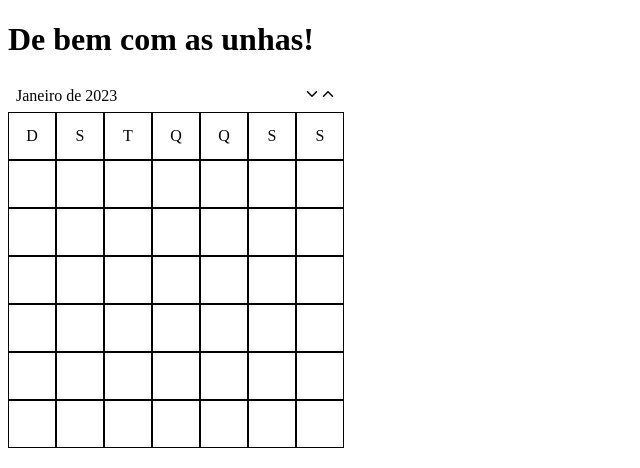
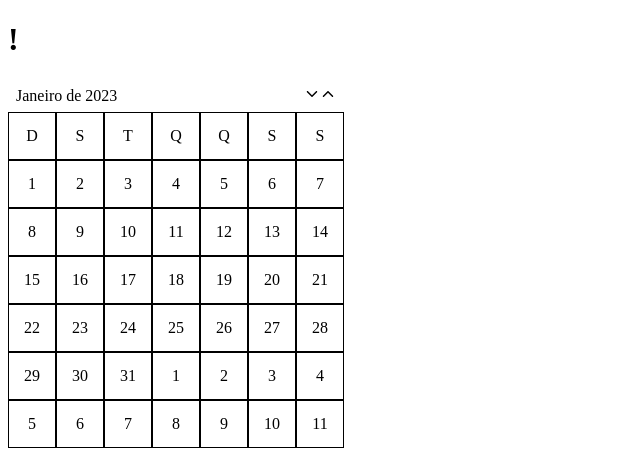
Before and after one commit to fabioVitorTavares/Hapuque-nails-schedule, a React (Vite) app: page / in a window 1280 px wide. Shown: the top 468 px of the page, without its empty margins (0-640 px from the left). Built offline with nearby package versions, Linux system fonts and the light colour scheme.

Commit message:
commit 25012023

```diff
--- a/src/components/App/index.tsx
+++ b/src/components/App/index.tsx
@@ -9,7 +9,7 @@ export function App() {
   return (
 
     <div className="App">
-      <h1>De bem com as unhas!</h1>
+      <h1>!</h1>
       <Calendar date={date} />
     </div>
   )
--- a/src/components/Calendar/index.tsx
+++ b/src/components/Calendar/index.tsx
@@ -1,10 +1,43 @@
 import { propsCalendar } from '../../types'
 import { IoIosArrowDown, IoIosArrowUp } from 'react-icons/io'
 import './style.css'
+import { useEffect, useState } from 'react'
 
 const months = ['Janeiro', 'Fevereiro', 'Março', 'Abril', 'Maio', 'Junho', 'Julho', 'Agosto', 'Setembro', 'Outubro', 'Novembro', 'Dezembro']
 
 export function Calendar({ date }: propsCalendar){
+
+  const [referenceDate, setReferenceDate] = useState<Date>(new Date(date.getFullYear(), date.getMonth(), date.getDate() - date.getDay()))
+  const [currentsDates, setCurrentsDates] = useState<Date[]>([])
+  const [animationCalendar, setAnimationCalendar] = useState<String>('')
+
+  useEffect(() => {
+
+    const daysLeft: Date[] = [referenceDate]
+    const daysRigth: Date[] = []
+
+    for (let i = 1; i <= 28; i++){
+      daysLeft.unshift(new Date(referenceDate.getFullYear(), referenceDate.getMonth(), referenceDate.getDate() - i))
+    }
+
+    for (let i = 1; i <= 27; i++){
+      daysLeft.push(new Date(referenceDate.getFullYear(), referenceDate.getMonth(), referenceDate.getDate() + i))
+    }
+
+    setCurrentsDates([...daysLeft,  ...daysRigth])
+
+  },[referenceDate])
+
+  const changeReferenceDate = (e: React.WheelEvent) => {
+    if (e.deltaY == 100) {
+      setReferenceDate(new Date(referenceDate.getFullYear(), referenceDate.getMonth(), referenceDate.getDate() + 7))
+      setAnimationCalendar(new String('move-up'))
+    }
+    else if (e.deltaY == -100) {
+      setReferenceDate(new Date(referenceDate.getFullYear(), referenceDate.getMonth(), referenceDate.getDate() - 7))
+      setAnimationCalendar(new String('move-down'))
+    }
+  }
 
   const selectors = (
     <div className='selectors'>
@@ -15,7 +48,7 @@ export function Calendar({ date }: propsCalendar){
 
   const monthSelectCalendar = (
     <div className='month-select-calendar'>
-      {months[date.getMonth()]} de {date.getUTCFullYear()}
+      {months[referenceDate.getMonth()]} de {referenceDate.getUTCFullYear()}
       {selectors}
     </div>
   )
@@ -40,8 +73,24 @@ export function Calendar({ date }: propsCalendar){
   )
 
   const bodyCalendar = (
-    <div className='body-calendar'>
-      <span></span><span></span><span></span><span></span><span></span><span></span><span></span><span></span><span></span><span></span><span></span><span></span><span></span><span></span><span></span><span></span><span></span><span></span><span></span><span></span><span></span><span></span><span></span><span></span><span></span><span></span><span></span><span></span><span></span><span></span><span></span><span></span><span></span><span></span><span></span><span></span><span></span><span></span><span></span><span></span><span></span><span></span>
+    <div
+      className='body-calendar'
+      onWheel={e => changeReferenceDate(e)}
+    >
+      <div
+        className='numbers-of-calendar'
+        style={{animation: `${animationCalendar} 1s ease `}}
+      >
+        {
+          currentsDates.map(d =>
+            <span
+            className='number-of-day'
+            key={d.toLocaleDateString()}
+            >
+              {d.getDate()}
+            </span>)
+        }
+      </div>
     </div>
   )
 
--- a/src/components/Calendar/style.css
+++ b/src/components/Calendar/style.css
@@ -32,11 +32,41 @@
 }
 
 .body-calendar {
+  height: 18rem;
+  width: 21rem;
+  overflow-y: hidden;
+}
+
+.numbers-of-calendar {
+  position: relative;
+  top: -3rem;
   display: grid;
   grid-template-columns: 3rem 3rem 3rem 3rem 3rem 3rem 3rem;
-  grid-template-rows: 3rem 3rem 3rem 3rem 3rem 3rem;
+  grid-template-rows: 3rem 3rem 3rem 3rem 3rem 3rem 3rem 3rem;
+
 }
 
-.body-calendar span{
+.number-of-day{
   border: 0.1rem solid #000;
+  display: flex;
+  align-items: center;
+  justify-content: center;
 }
+
+@keyframes move-up {
+  from {
+    translate: 0 3rem;
+  }
+  to{
+    translate: 0 0;
+  }
+}
+
+@keyframes move-down {
+  from {
+    translate: 0 -3rem;
+  }
+  to{
+    translate: 0 0;
+  }
+}
```
